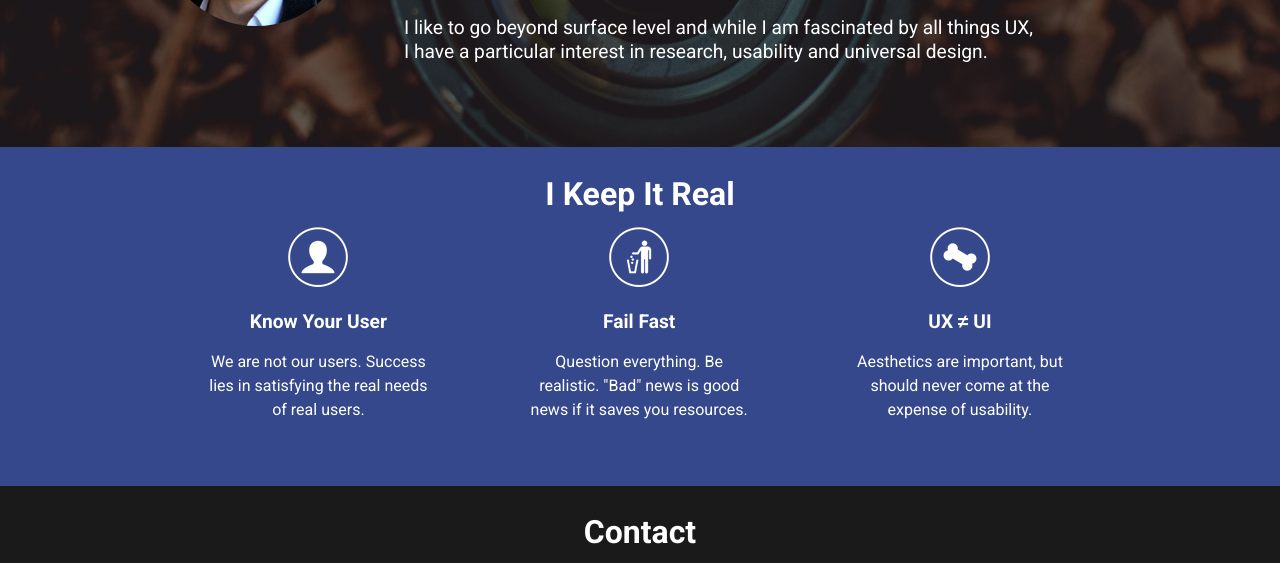
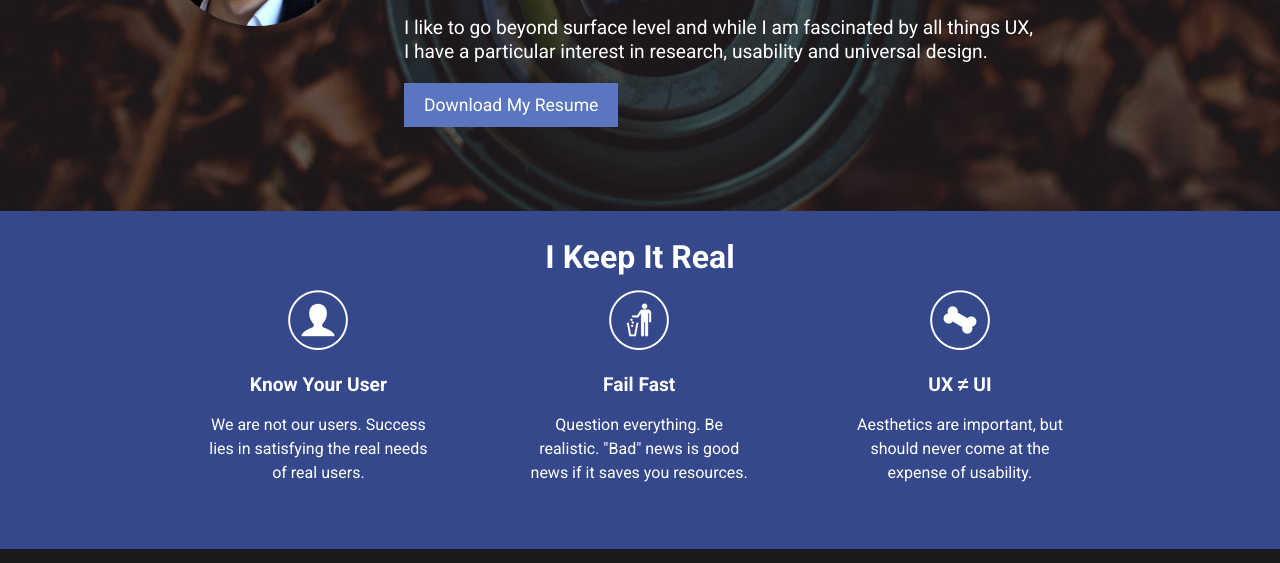
Before and after one commit to chrisenn/chrisenn.github.io, a plain HTML site: page index.html in a window 1280 px wide. Shown: the part 1679-2242 px from the top of the page. Drawn offline with nearby package versions, Linux system fonts and the light colour scheme.

Commit message:
Resume CTA

```diff
--- a/homestyles.css
+++ b/homestyles.css
@@ -185,6 +185,11 @@
 	}
 }
 
+.small
+{
+	font-size:1.1rem;
+}
+
 /*========================================== Philosophy ============================================================*/
 
 #philosophy
--- a/index.html
+++ b/index.html
@@ -108,6 +108,8 @@ height="0" width="0" style="display:none;visibility:hidden"></iframe></noscript>
 
 			<p>I like to go beyond surface level and while I am fascinated by all things UX, I have a particular interest in research, usability and universal design.</p>
 
+			<p><a href="Chris Nguyen Resume.pdf" download class="button small">Download My Resume</a></p>
+
 		</div> <!-- Description -->
 	</div> <!-- Content -->
 </div> <!-- About -->
```
Also changed, not shown: 2 other files.
